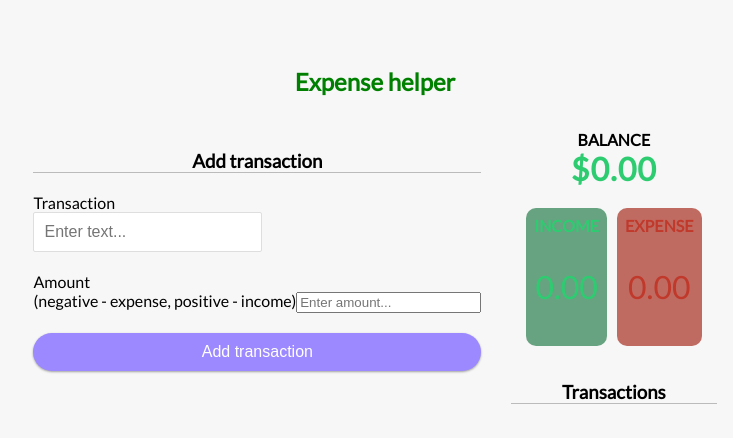
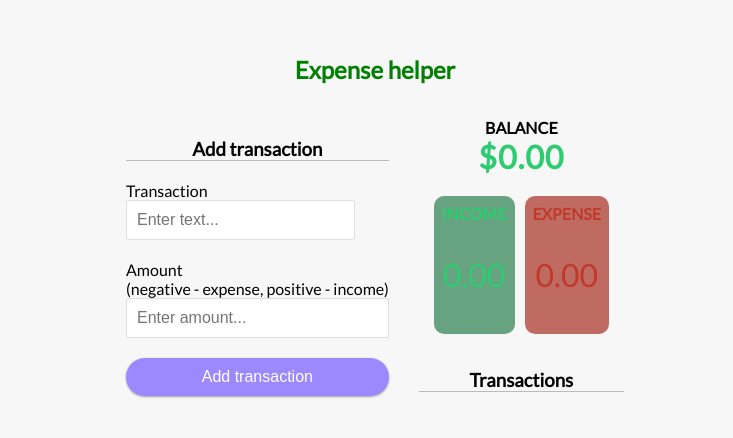
Before and after one commit to Mast8/expence-helper, a React (Create React App) app: page / in a window 1280 px wide. Shown: the part 162-600 px from the top of the page, without its empty margins (265-998 px from the left). Built offline with nearby package versions, Linux system fonts and the light colour scheme; the HTML template or start-up script is replaced by a standard one.

Commit message:
css changes

```diff
--- a/src/App.css
+++ b/src/App.css
@@ -66,7 +66,7 @@ label {
   margin: 10px 0;
 }
 
-@media screen and (max-width: 500px) {
+@media screen and (max-width: 700px) {
   .container {
 
     padding: 10px;
--- a/src/components/AddTransaction/AddTransaction.js
+++ b/src/components/AddTransaction/AddTransaction.js
@@ -16,7 +16,6 @@ export const AddTransaction = () => {
     e.preventDefault();
 
     if(Validate()){
-     console.log("yes")
       const newTransaction = {
         id: Math.floor(Math.random() * 100000000),
         text,
@@ -24,7 +23,6 @@ export const AddTransaction = () => {
       }
       addTransaction(newTransaction);
       clearFields();
-
     }
 
   }
@@ -34,9 +32,9 @@ export const AddTransaction = () => {
 
     // text validation
     if(text.trim() === "" )
-      validationData.text = `${text}transaction is  empty`;
+      validationData.text = `transaction is empty`;
     else if(text.trim().length < 3 )
-            validationData.text = "transaction needs at least three characters";
+            validationData.text = "Transaction needs at least three characters";
 
 
     // amount validation
@@ -86,10 +84,9 @@ export const AddTransaction = () => {
             >Amount <br />
             (negative - expense, positive - income)
 
-          <input value={amount} name="amount" onChange={(e) => setAmount(e.target.value.trim())}
-          placeholder="Enter amount..."  />
-          {/* <input type="number" value={amount} name='amount' onChange={(e) => setAmount(e.target.value.trim())}
-          placeholder="Enter amount..." required /> */}
+
+          <input type="number" value={amount} name='amount' onChange={(e) => setAmount(e.target.value.trim())}
+          placeholder="Enter amount..." required />
           </label>
         </div>
         <button className="btn">Add transaction</button>
```
